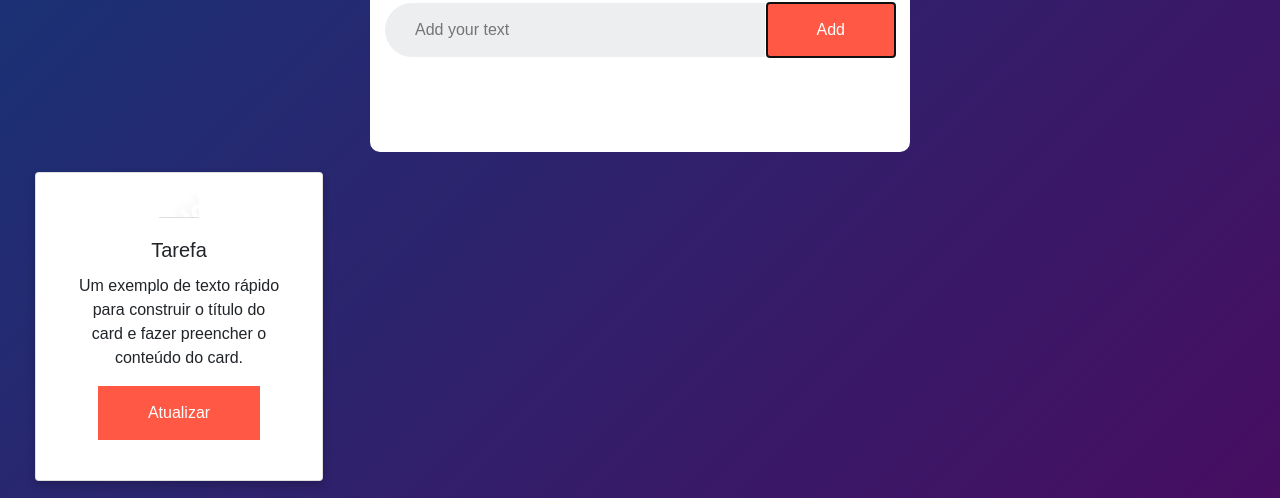
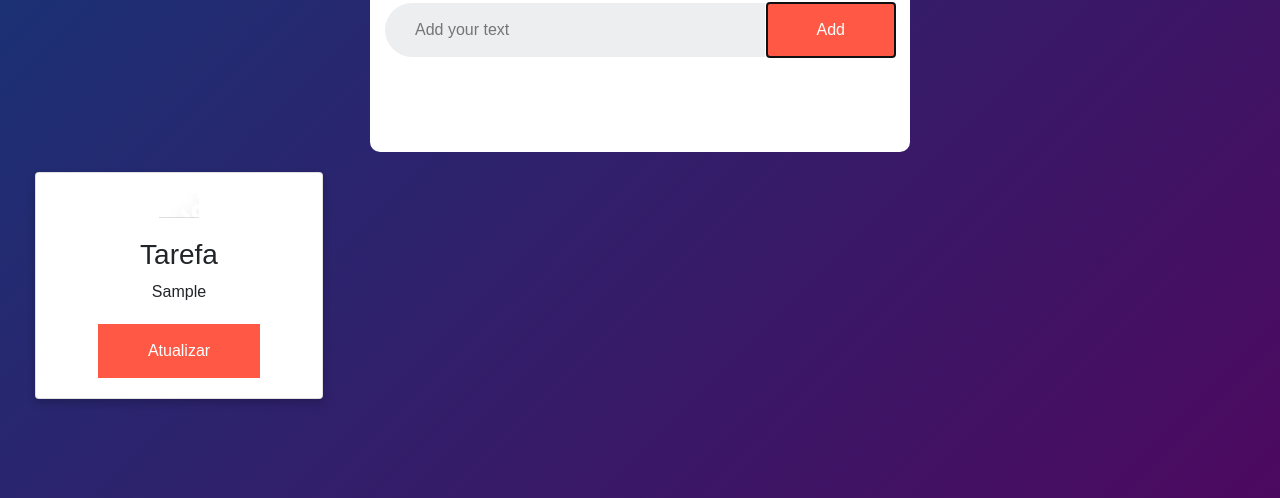
Before and after one commit to NiilNeto/To-Do-List, a plain HTML site: page index.html in a window 1280 px wide. Both pictures are taken after typing "Sample" into the empty fields and a click on the button "Add". Shown: the part 249-747 px from the top of the page. Drawn offline with nearby package versions, Linux system fonts and the light colour scheme; files whose address does not match are found by name.

Commit message:
:Testando

```diff
--- a/index.html
+++ b/index.html
@@ -13,6 +13,7 @@
         <p>Limpar <img src="images/cross-icon.png" alt=""></p>
         <h2>To-do list <img src="images/icon.png" alt=""></h2>
         <div class="row">
+            <i class="fa-solid fa-trash"></i>
             <input type="text" id="input-box" placeholder="Add your text">
             <button onclick="AddTask()">Add</button>
         </div>
@@ -20,13 +21,7 @@
         </ul>
     </div>
 
-    <div class="card" style="max-width: 18rem;">
-        <div class="card-header"></div>
-        <div class="card-body">
-          <h5 class="card-title">Tarefa</h5>
-          <p class="card-text">Um exemplo de texto rápido para construir o título do card e fazer preencher o conteúdo do card.</p>
-          <button>Atualizar</button>
-        </div>
+
     </div>
     <script src="script.js"></script>
 </body>
--- a/script.js
+++ b/script.js
@@ -15,7 +15,8 @@ function AddTask() {
     card.style.maxWidth = "18rem";
 
     cardHeader.classList.add("card-header");
-    cardHeader.textContent = ".....";
+    // cardHeader.createElement("i")
+    cardHeader.textContent = "";
     cardBody.classList.add("card-body");
 
     card.appendChild(cardHeader);
@@ -37,6 +38,13 @@ function AddTask() {
 
     const buttonCard = document.createElement("button");
     buttonCard.textContent = "Atualizar";
+    buttonCard.onclick = function Atualizacao() {
+
+
+    }
+
+
+
     card.appendChild(buttonCard);
 
     // const cTexto = document.createElement("h3");
@@ -47,6 +55,10 @@ function AddTask() {
   inputBox.value = "";
   saveData();
 }
+
+
+
+
 
 listContainer.addEventListener(
   "click",
```
